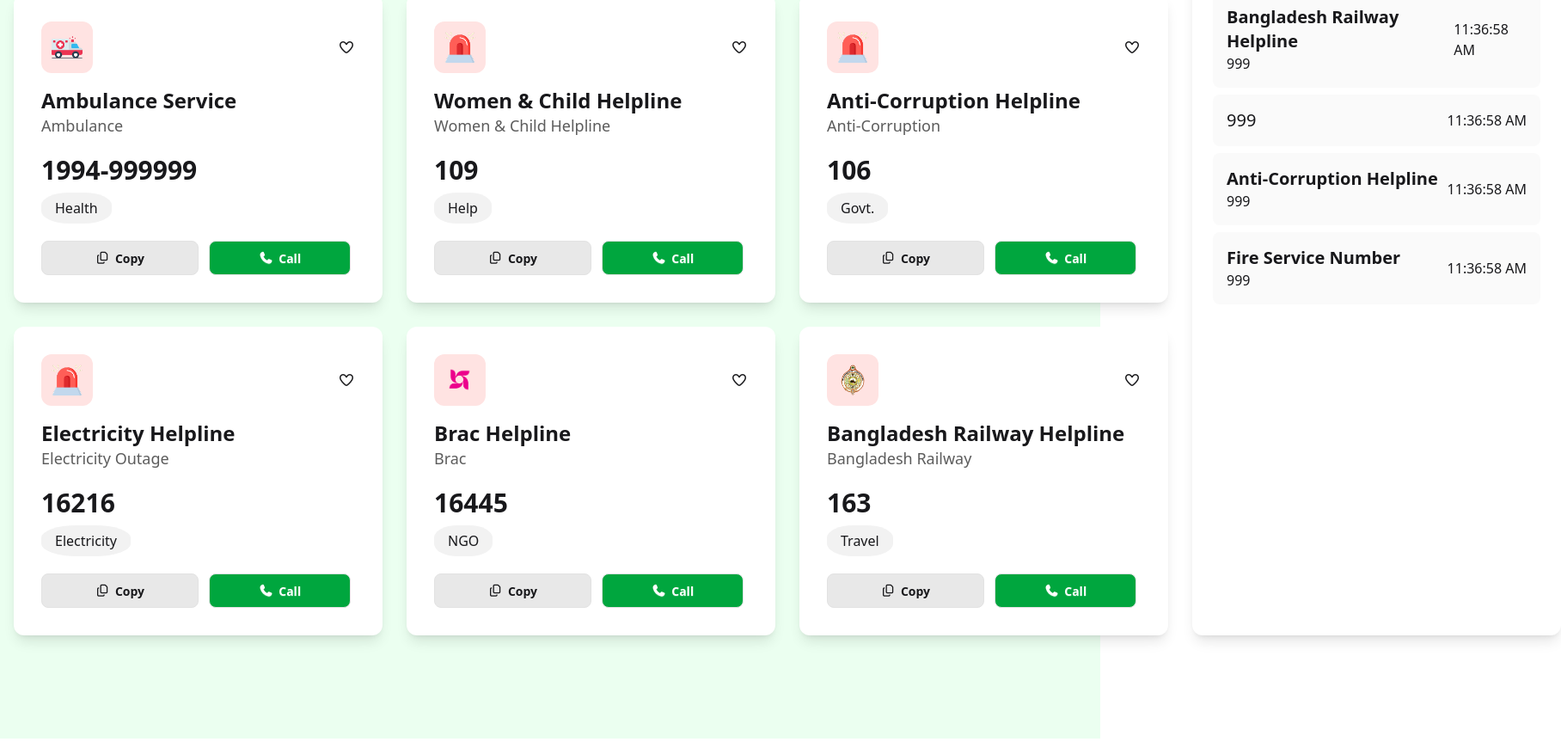
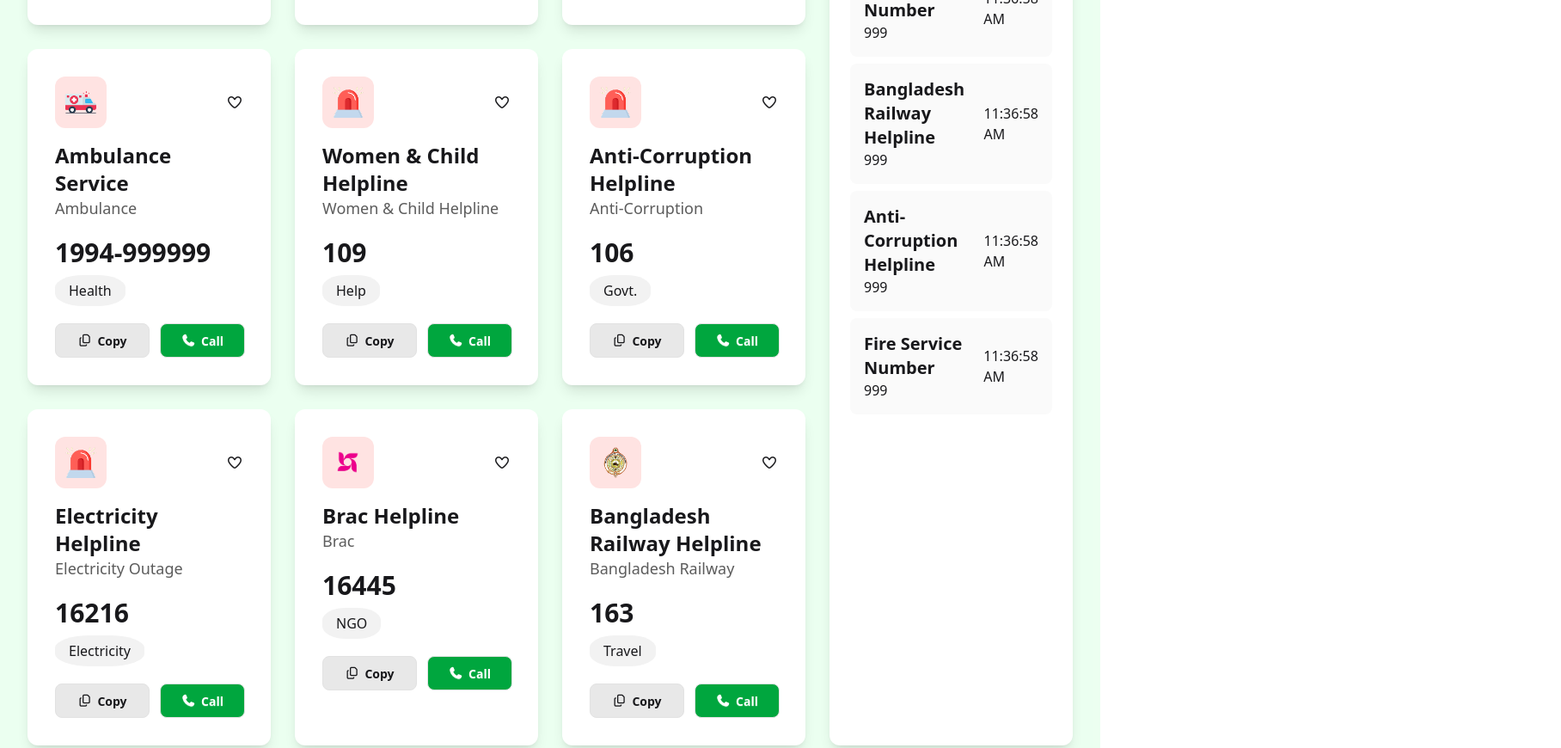
Before and after one commit to amjad-hussen/Assignment-5, a plain HTML site: page index.html in a window 1280 px wide. Shown: the part 830-1700 px from the top of the page at 86% size, 1816 px wide, since content can reach past the window. Drawn offline with nearby package versions, Linux system fonts and the light colour scheme.

Commit message:
mobile responsive design complete

```diff
--- a/index.html
+++ b/index.html
@@ -20,8 +20,8 @@
 <body>
     <header>
         <nav class=" max-w-full bg-white mx-auto ">
-            <div class="w-full  max-w-[1800px]  mx-auto md:flex justify-between items-center px-4 py-3  ">
-                <div class="flex items-center gap-2 mt-3 ">
+            <div class="w-full  max-w-[1800px]  mx-auto md:flex justify-between items-center px-4 py-3   ">
+                <div class="flex items-center gap-2 mt-3  ">
                     <img src="./assets/logo.png" class="w-[50px] h-[50px]" alt="">
                     <div>
                         <h2 class="text-xl text-[#006747] font-bold">Emergency</h2>
@@ -63,11 +63,11 @@
 
         <!-- Card Section -->
 
-        <section class="w-[1800px] mx-auto mt-12 mb-22 grid grid-cols-1 md:grid-cols-12 gap-7">
+        <section class="w-full max-w-[1800px] mx-auto mt-12 mb-22 grid grid-cols-1 md:grid-cols-12 gap-7 px-4">
 
             <!-- card left -->
             <section class=" col-span-12 md:col-span-9">
-                <div class="card-container grid col md:grid-cols-3 gap-7">
+                <div class="card-container grid grid-cols-1 md:grid-cols-3 gap-7">
 
                     <!-- Card 1 -->
 
@@ -258,7 +258,7 @@
             </section>
 
 
-            <aside class="bg-white col-span-3 shadow-lg rounded-xl">
+            <aside class="bg-white col-span-12 md:col-span-3 shadow-lg rounded-xl mt-6 md:mt-0">
                 <div class="aside-container p-6">
 
                     <div class="flex items-center justify-between">
@@ -304,15 +304,6 @@
 
                     <div class="flex justify-between items-center mb-2 bg-[#FAFAFA] p-4 rounded-lg">
                         <div>
-                            <h1 class=" text-xl font-bold>Fire Service Number</h1>
-                            <p>999</p>
-                        </div>
-                         <p>11:36:58 AM</p>
-                    </div>
-
-
-                    <div class="flex justify-between items-center mb-2 bg-[#FAFAFA] p-4 rounded-lg">
-                        <div>
                             <h1 class=" text-xl font-bold" >Anti-Corruption Helpline</h1>
                             <p>999</p>
                         </div>
```
